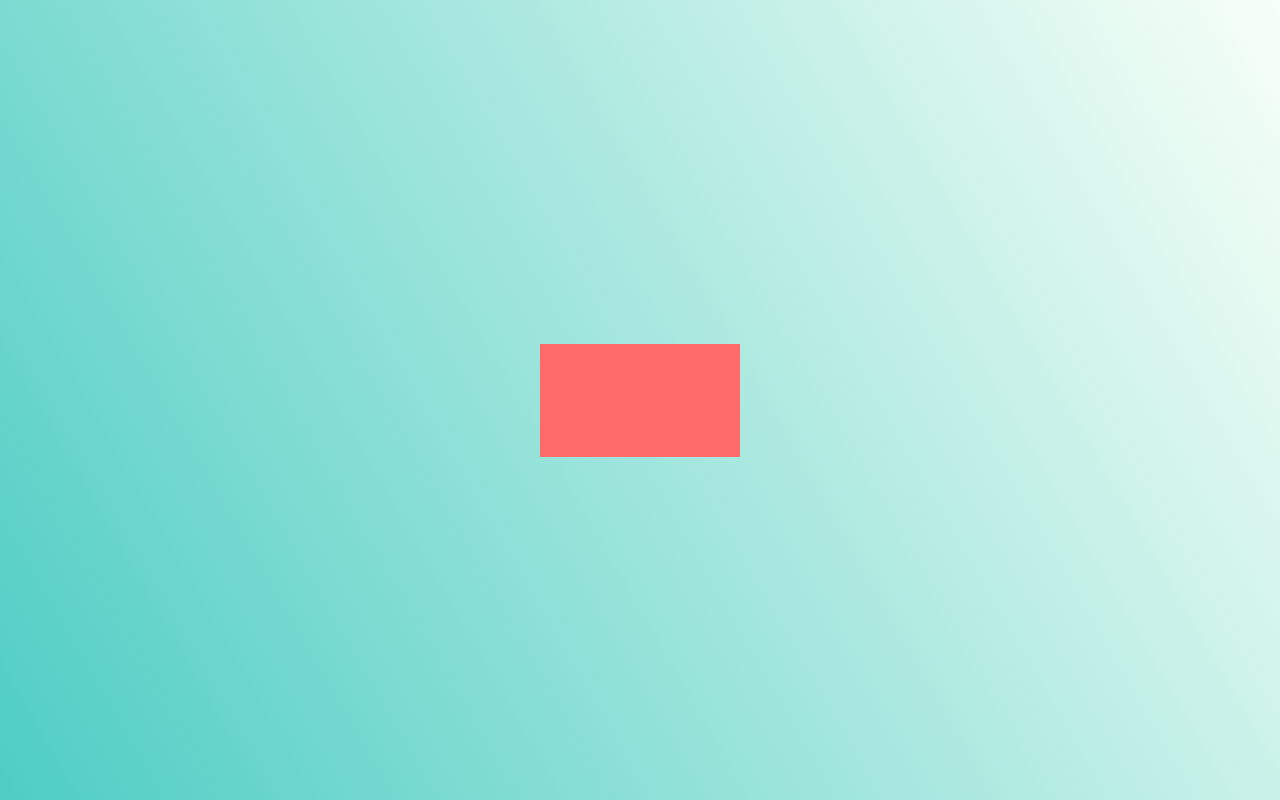
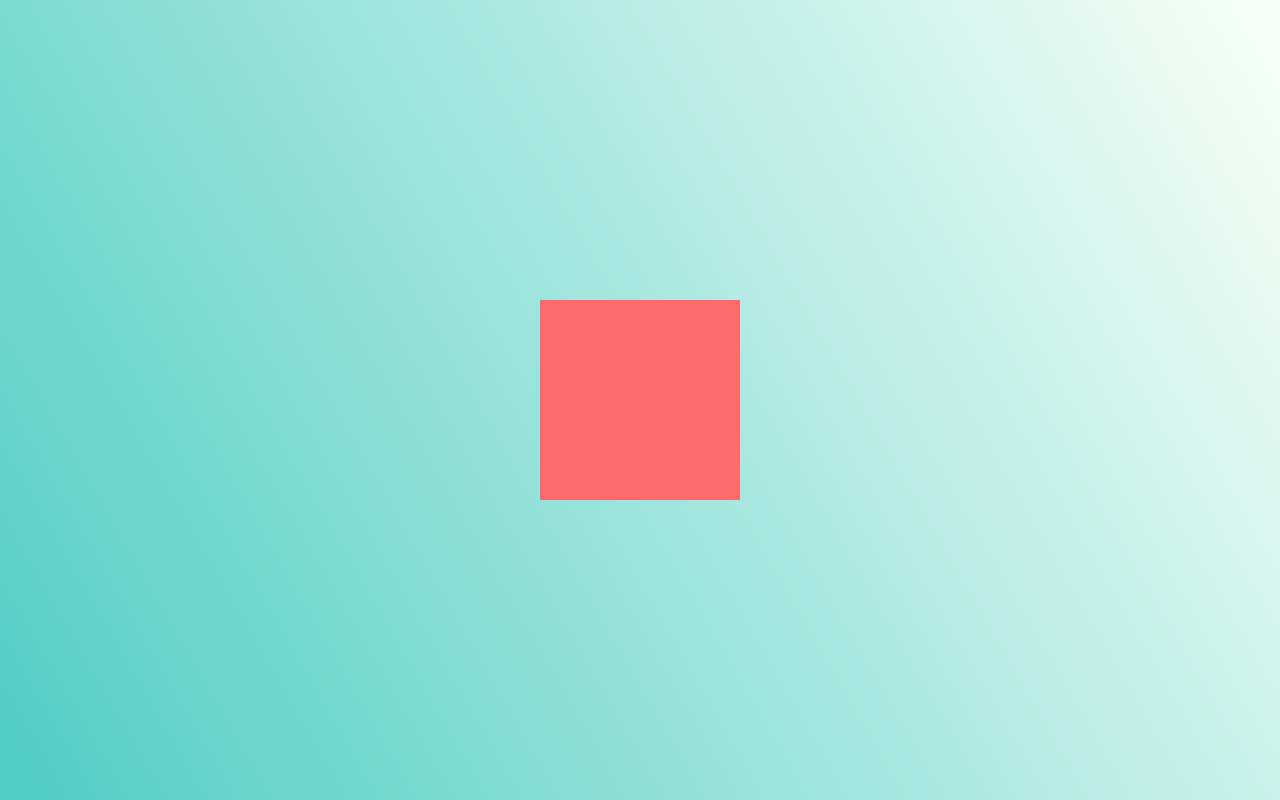
Before and after one commit to asborv/CSS-animations-test, a plain HTML site: page index.html in a window 1280 px wide. Drawn offline with Linux system fonts and the light colour scheme.

Commit message:
🔳 Gjorde om til kvadrat

```diff
--- a/style.sass
+++ b/style.sass
@@ -16,7 +16,7 @@
 // category variables
 
 $box-width: 200px
-$box-height: $box-width * 9/16
+$box-height: $box-width
 
 // link https://coolors.co/292f36-4ecdc4-f7fff7-ff6b6b-ffe66d
 $gunmetal: #292f36ff
```
Also changed, not shown: style.css.
